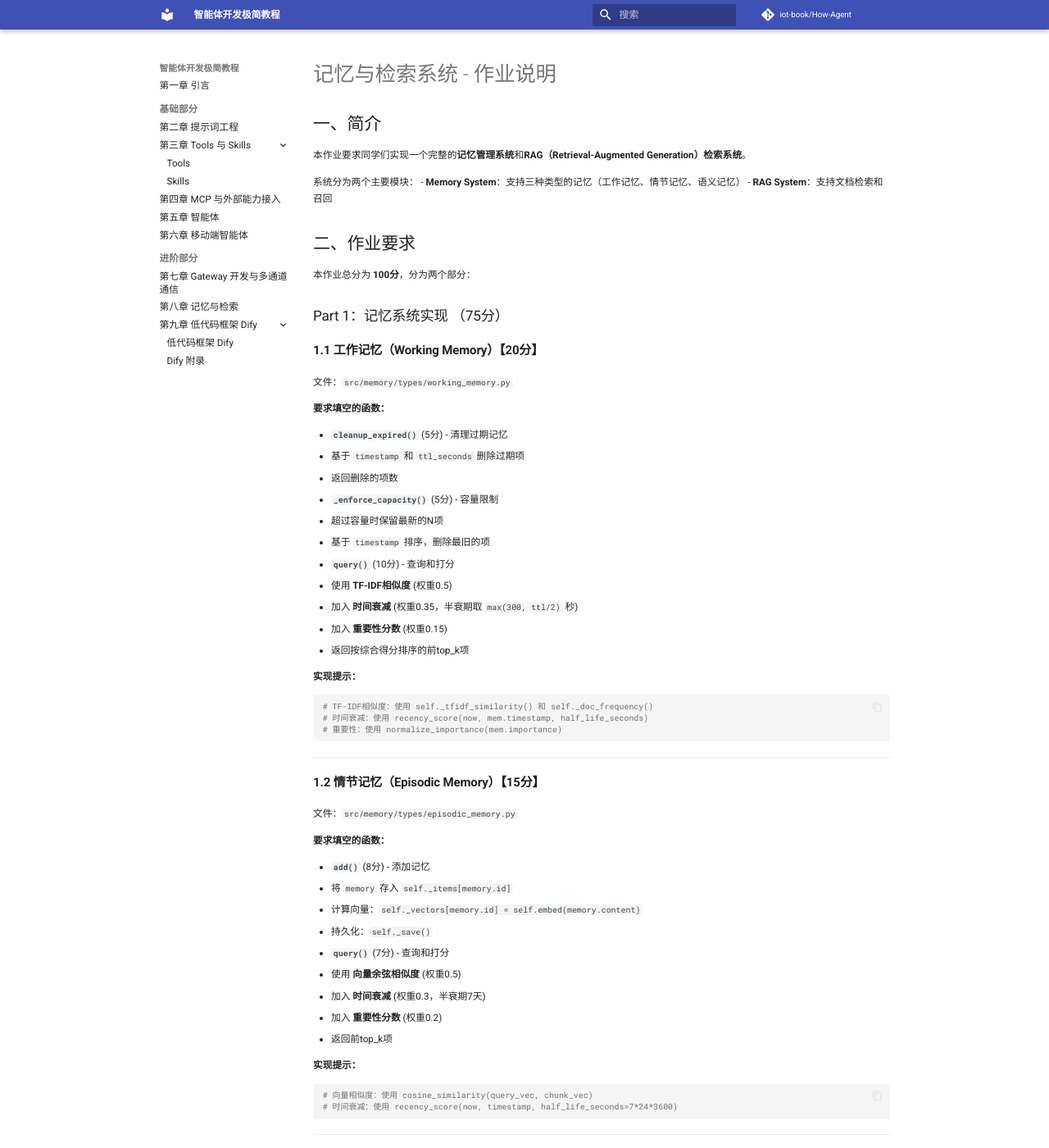
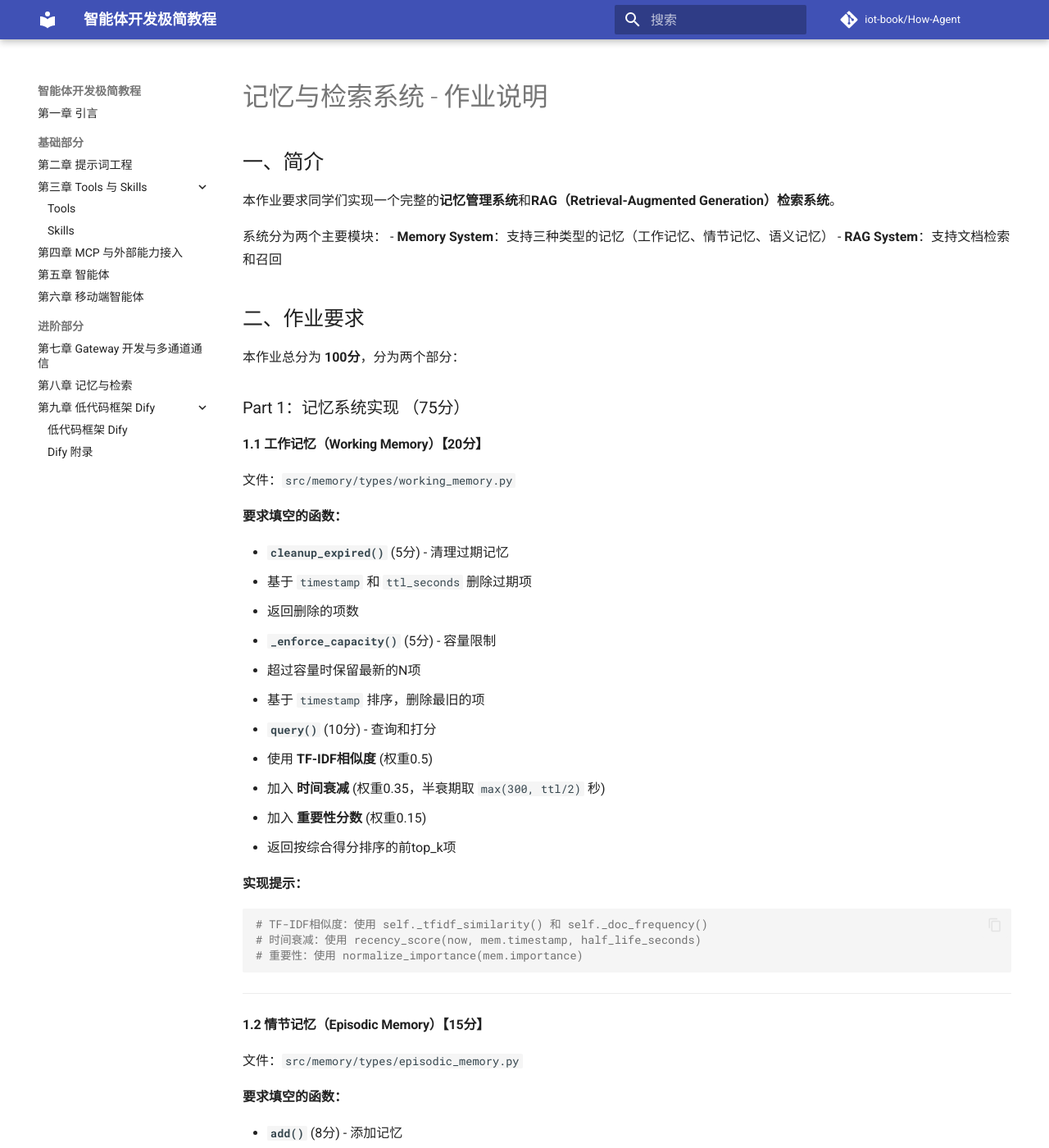
Before and after one commit to iot-book/How-Agent, an MkDocs documentation site: the page built from docs/chapters/08_记忆与检索/homework/README.md, in a window 1280 px wide and 1400 px high. Shown: the whole window at 82% size. Built offline with MkDocs 1.6.1 and Material for MkDocs 9.7.7, drawn with Linux system fonts in a browser that asks for light colours; comment, search, counter and statistics services are not loaded.

Commit message:
Restore default font sizing

```diff
--- a/docs/stylesheets/extra.css
+++ b/docs/stylesheets/extra.css
@@ -1,35 +1,3 @@
-html {
-  font-size: 15px;
-}
-
 .md-typeset {
-  font-size: 0.78rem;
   line-height: 1.75;
 }
-
-.md-typeset h1 {
-  font-size: 1.7rem;
-  margin-bottom: 1rem;
-}
-
-.md-typeset h2 {
-  font-size: 1.4rem;
-  margin-top: 2rem;
-}
-
-.md-typeset h3 {
-  font-size: 1.15rem;
-}
-
-.md-typeset h4 {
-  font-size: 1rem;
-}
-
-.md-nav {
-  font-size: 0.72rem;
-}
-
-.md-header__title,
-.md-ellipsis {
-  font-size: 0.78rem;
-}
```
